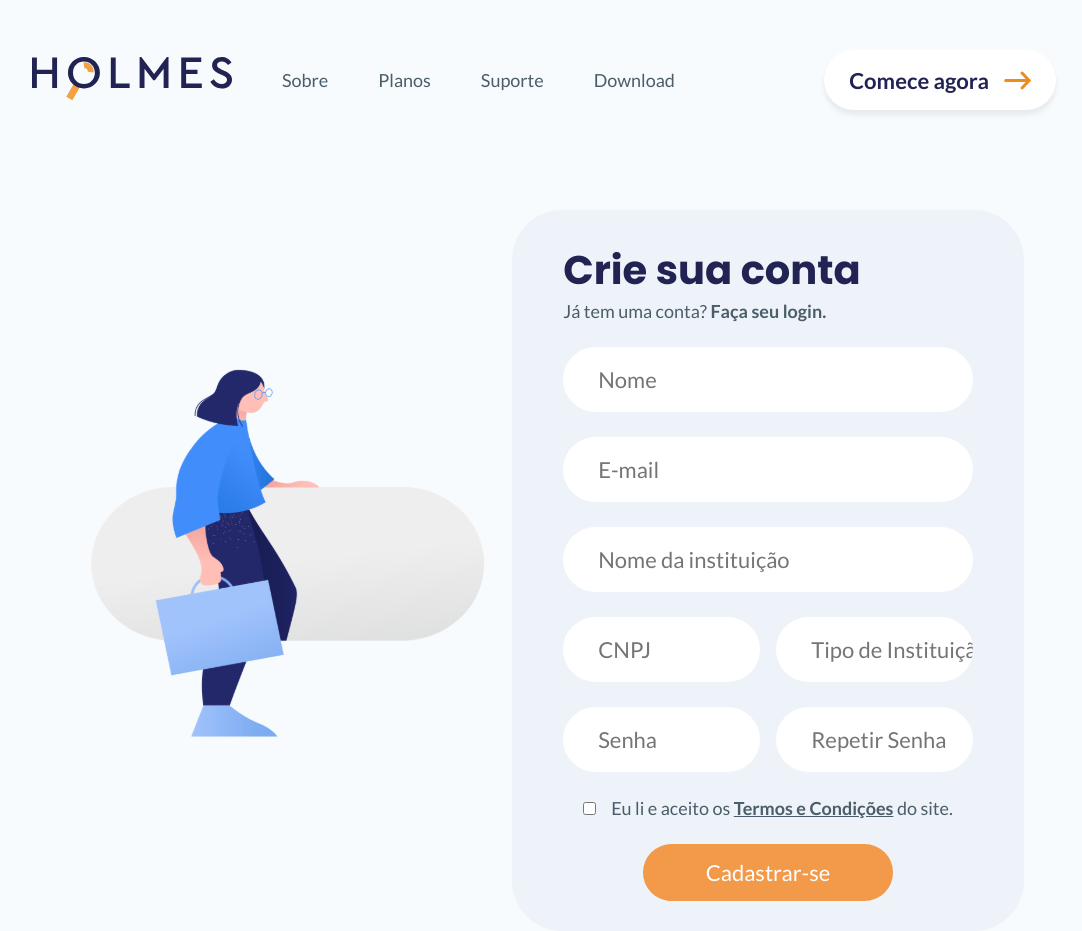
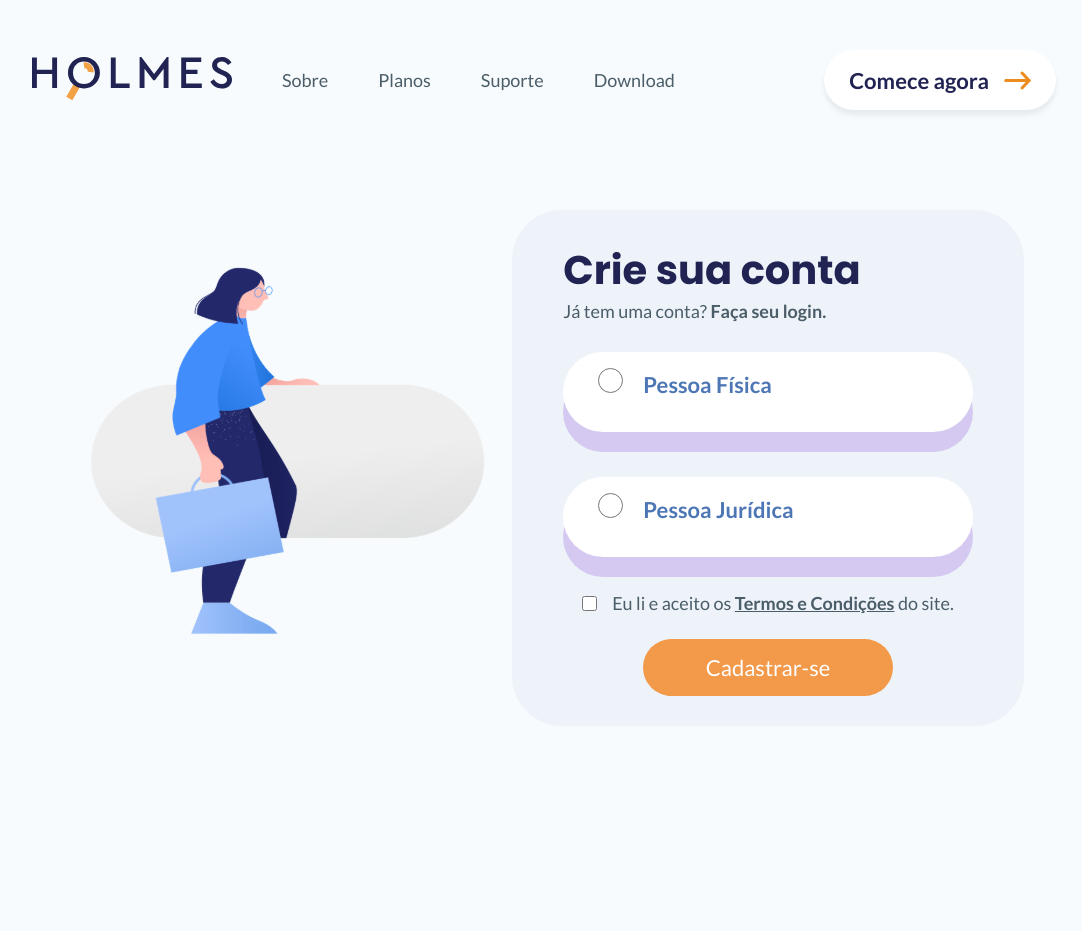
Before and after one commit to Sync-Corp/src-frontend-react-holmes, a React (Create React App) app: page /register in a window 1280 px wide. Shown: the whole page, without its empty margins (96-1178 px from the left). After the commit the page ends 800 px from the top, so only its background shows below. Built offline with nearby package versions, Linux system fonts and the light colour scheme.

Commit message:
:art: Add icon

```diff
--- a/public/index.html
+++ b/public/index.html
@@ -2,7 +2,7 @@
 <html lang="en">
   <head>
     <meta charset="utf-8" />
-    <link rel="icon" href="%PUBLIC_URL%/favicon.ico" />
+    <link rel="icon" href="%PUBLIC_URL%/holmes2.ico" />
     <meta name="viewport" content="width=device-width, initial-scale=1" />
     <meta name="theme-color" content="#000000" />
     <meta
--- a/src/pages/CreateAccount/index.tsx
+++ b/src/pages/CreateAccount/index.tsx
@@ -12,13 +12,19 @@ import './styles.css';
 function CreateAccount() {
     const history = useHistory();
 
+    const [pessoaFisica, setPessoaFisica] = useState(false);
+    const [pessoaJuridica, setPessoaJuridica] = useState(false);
+
     const [name, setName] = useState('');
     const [email, setEmail] = useState('');
+
+    const [cpf, setCpf] = useState('');
+    const [cnpj, setCnpj] = useState('');
+    const [branch, setBranch] = useState('');
+
     const [password, setPassword] = useState('');
     const [confirmPassword, setConfirmPassword] = useState('');
-    const [institutionName, setInstitutionName] = useState('');
-    const [institutionType, setInstitutionType] = useState('');
-    const [cnpj, setCnpj] = useState('');
+
 
     async function handleRegister(e: FormEvent) {
         e.preventDefault();
@@ -28,13 +34,13 @@ function CreateAccount() {
             return;
         }
 
+        if(pessoaFisica) {
             const user = {
                 name,
+                cpf,
                 email,
                 password,
-            institutionName,
-            institutionType,
-            cnpj
+                legal_person: false
             };
 
             try {
@@ -45,6 +51,27 @@ function CreateAccount() {
                 alert('Não foi possivel efeutuar o cadastro');
                 console.log(err);
             }
+        } else {
+            const user = {
+                institution_name: name,
+                cnpj,
+                institution_branch: branch,
+                email,
+                password,
+                legal_person: true
+            };
+
+            try {
+                await api.post('/users', user);
+
+                history.push("/login");
+            } catch (err) {
+                alert('Não foi possivel efeutuar o cadastro');
+                console.log(err);
+            }
+        }
+
+
     }
 
     return (
@@ -59,6 +86,22 @@ function CreateAccount() {
 
                     <p>Já tem uma conta? <strong><Link to="/login">Faça seu login.</Link></strong></p>
 
+                    <div className="radio-container">
+                        <span>
+                            <input
+                            type="radio"
+                            id="rbFisica"
+                            name="cadastro"
+                            checked={pessoaFisica}
+                            onChange={e => {
+                                setPessoaFisica(!pessoaFisica);
+                                if(pessoaFisica!==pessoaJuridica)
+                                    setPessoaJuridica(!pessoaJuridica);
+                            }}/>
+                            <label htmlFor="rbFisica">Pessoa Física</label>
+                        </span>
+                        {pessoaFisica &&
+                            <>
                                <input
                                     type="text"
                                     placeholder="Nome"
@@ -67,34 +110,18 @@ function CreateAccount() {
                                     required/>
 
                                 <input
+                                    type="text"
+                                    placeholder="CPF"
+                                    value={cpf}
+                                    onChange={event => setCpf(event.target.value)}
+                                    required/>
+
+                                <input
                                     type="email"
                                     placeholder="E-mail"
                                     value={email}
                                     onChange={event => setEmail(event.target.value)}
                                     required/>
-
-                    <input
-                        type="text"
-                        placeholder="Nome da instituição"
-                        value={institutionName}
-                        onChange={event => setInstitutionName(event.target.value)}
-                        required/>
-
-                    <div className="form-row">
-                        <input
-                            type="text"
-                            placeholder="CNPJ"
-                            value={cnpj}
-                            onChange={event => setCnpj(event.target.value)}
-                            required/>
-
-                        <input
-                            type="text"
-                            placeholder="Tipo de Instituição"
-                            value={institutionType}
-                            onChange={event => setInstitutionType(event.target.value)}
-                            required/>
-                    </div>
 
                                 <div className="form-row">
                                     <input
@@ -111,6 +138,74 @@ function CreateAccount() {
                                         onChange={event => setConfirmPassword(event.target.value)}
                                         required/>
                                 </div>
+                            </>
+                        }
+                    </div>
+
+                    <div className="radio-container">
+                        <span>
+                            <input
+                            type="radio"
+                            id="rbJuridica"
+                            name="cadastro"
+                            checked={pessoaJuridica}
+                            onChange={e => {
+                                setPessoaJuridica(!pessoaJuridica);
+                                if(pessoaFisica!==pessoaJuridica)
+                                    setPessoaFisica(!pessoaFisica);
+                            }}/>
+                            <label htmlFor="rbJuridica">Pessoa Jurídica</label>
+                        </span>
+                        {pessoaJuridica &&
+                            <>
+                                <input
+                                    type="text"
+                                    placeholder="Nome da Instituição"
+                                    value={name}
+                                    onChange={event => setName(event.target.value)}
+                                    required/>
+
+                                <div className="form-row">
+                                    <input
+                                        type="text"
+                                        placeholder="CNPJ"
+                                        value={cnpj}
+                                        onChange={event => setCnpj(event.target.value)}
+                                        required/>
+
+                                    <input
+                                        type="text"
+                                        placeholder="Ramo da empresa"
+                                        value={branch}
+                                        onChange={event => setBranch(event.target.value)}
+                                        required/>
+                                </div>
+
+                                <input
+                                    type="email"
+                                    placeholder="E-mail"
+                                    value={email}
+                                    onChange={event => setEmail(event.target.value)}
+                                    required/>
+
+                                <div className="form-row">
+                                    <input
+                                        type="password"
+                                        placeholder="Senha"
+                                        value={password}
+                                        onChange={event => setPassword(event.target.value)}
+                                        required/>
+
+                                    <input
+                                        type="password"
+                                        placeholder="Repetir Senha"
+                                        value={confirmPassword}
+                                        onChange={event => setConfirmPassword(event.target.value)}
+                                        required/>
+                                </div>
+                            </>
+                        }
+                    </div>
 
                     <span className="terms-row">
                         <input type="checkbox" id="cbTerms" required/>
--- a/src/pages/CreateAccount/styles.css
+++ b/src/pages/CreateAccount/styles.css
@@ -37,22 +37,59 @@
 .register-form p {
     width: 80%;
     align-self: center;
+    margin-bottom: 30px;
 }
+
+/* Radio Buttons Container */
+form div.radio-container {
+    display: flex;
+    flex-direction: column;
+
+    background-color: #fff;
+    box-shadow: 0px 20px 0px rgba(156, 105, 226, 0.3);
+    border-radius: 50px;
+    padding: 15px;
+
+    width: 80%;
+    align-self: center;
+    padding-bottom: 30px;
+}
+
+div.radio-container + div.radio-container {
+    margin-top: 45px;
+}
+
+form div.radio-container .radio-row {
+    display: flex;
+    flex-direction: row;
+    justify-content: space-between;
+
+    width: 90%;
+    align-self: center;
+}
+
+form div label {
+    color: #4D76B5;
+    font-family: Lato;
+    font-size: 22px;
+    font-weight: bold;
+    line-height: 160%;
+}
+
 
 /* Input Text*/
 input[type=text], input[type=password], input[type=email]{
     width: 80%;
-    height: 65px;
+    height: 40px;
     background-color: #FFF;
-    border-radius: 50px;
     margin-top: 25px;
     border: 0;
+    border-bottom: 1px solid rgba(75, 93, 104, 0.5);;
     align-self: center;
 
     font-size: 22px;
 
     color: #3c3c3c;
-    padding-left: 35px;
 }
 
 .form-row {
@@ -75,7 +112,7 @@ input[type=text], input[type=password], input[type=email]{
     align-self: center;
     align-items: center;
 
-    margin-top: 25px;
+    margin-top: 35px;
 }
 
 .terms-row label {
@@ -92,3 +129,16 @@ input[type=text], input[type=password], input[type=email]{
 .register-form button p {
     margin-right: 10px;
 }
+
+
+/* Pesonalized Input Radio */
+input[type=radio] {
+    width: 25px;
+    height: 25px;
+    margin: 0 20px;
+}
+
+input[type=checkbox] {
+    width: 15px;
+    height: 15px;
+}
--- a/src/pages/MyAccount/index.tsx
+++ b/src/pages/MyAccount/index.tsx
@@ -39,8 +39,8 @@ function MyAccount() {
                 <img src={accountBanner} alt="Homem gerenciando sua conta"/>
                 <div className="account-info">
                     <h1>Minha conta:</h1>
-                    <img src={userDefault} alt={`${user?.name}`}/>
-                    <h2>{user?.name}</h2>
+                    <img src={userDefault} alt={`${user?.name}${user?.institution_name}`}/>
+                    <h2>{user?.name}{user?.institution_name}</h2>
                     <p>{user?.email}</p>
                     <button>Editar meu perfil</button>
                     <span className="buttons-row">
```
Also changed, not shown: src/models/User.ts (+10 -4 lines), 2 other files (tests, documents, lock files or other folders). Lines whose indentation alone changed are shown as unchanged.
